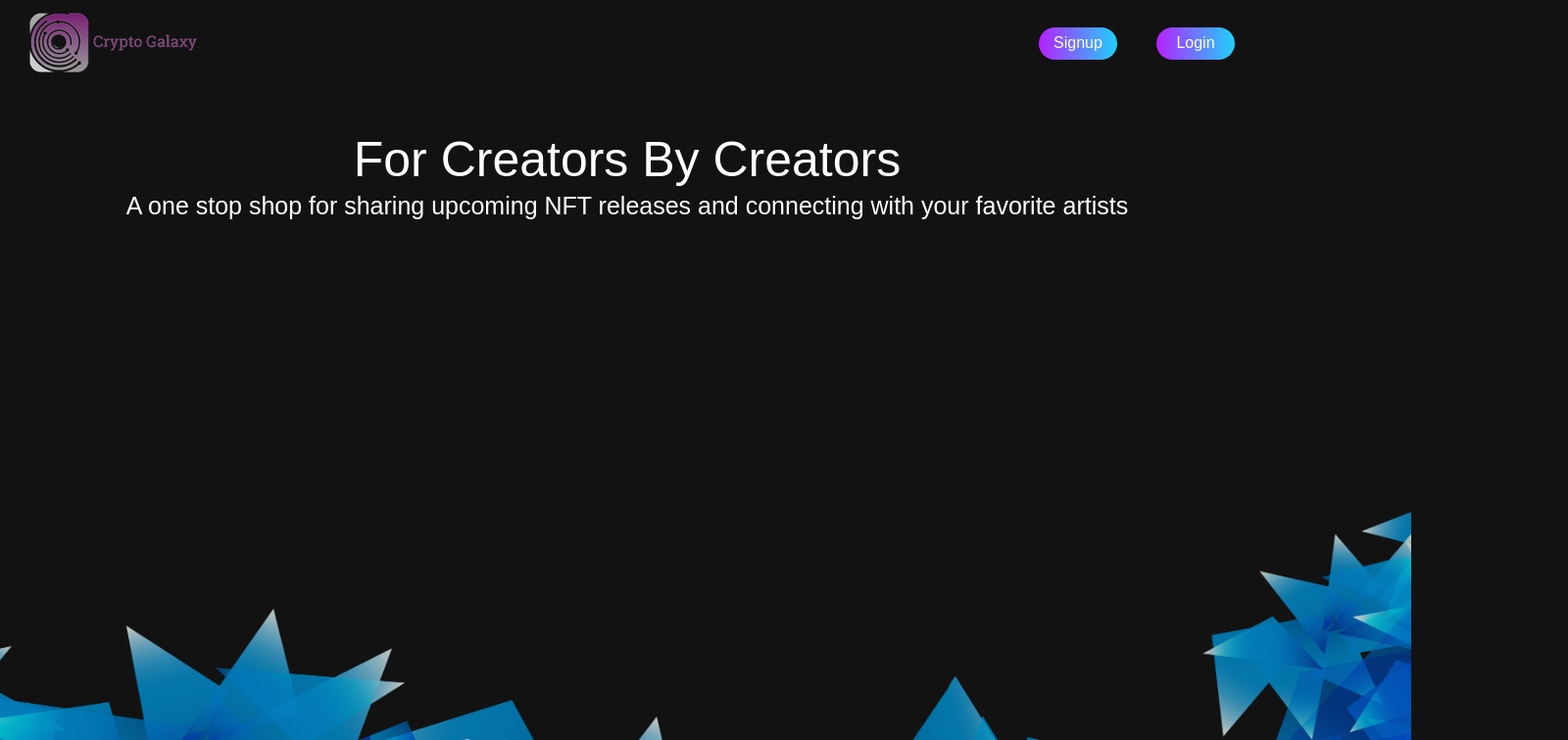
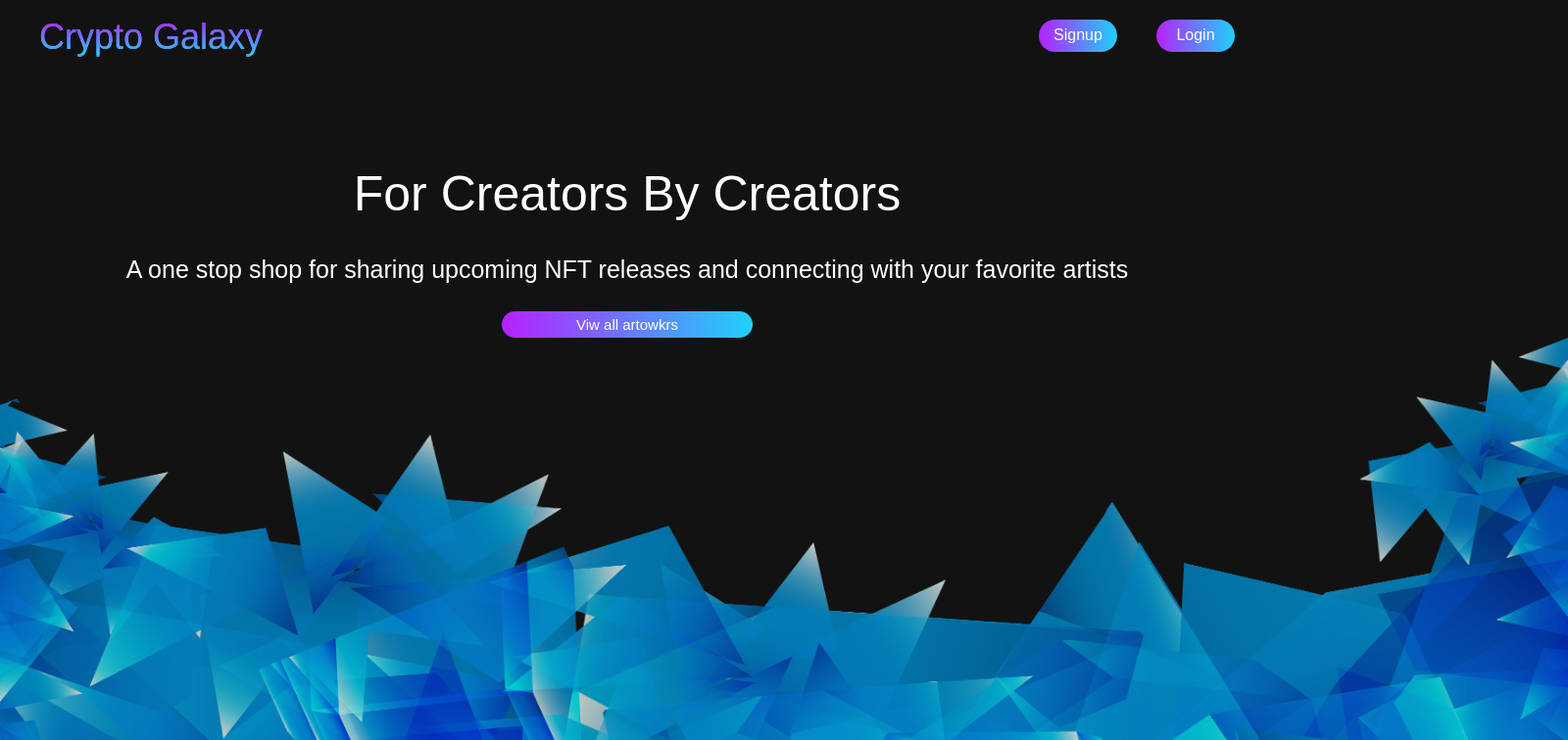
Before and after one commit to mikeamicucci34/Crypto_Galaxy, a React (Create React App) app in the folder frontend/: page /#/ in a window 1280 px wide. Shown: the top 756 px of the page at 98% size, 1600 px wide, since content can reach past the window. Built offline with nearby package versions, Linux system fonts and the light colour scheme.

Commit message:
landing page update

```diff
--- a/frontend/src/components/main/main_page.css
+++ b/frontend/src/components/main/main_page.css
@@ -8,32 +8,68 @@
 } */
 
 
-.headers{
+.landing-page{
     display: flex;
-    justify-content: center;
     align-items: center;
     flex-direction: column;
-    width: 100vw;
-    height: 1000px;
     font-family: Ramabhadra-Regular;
+    gap: 30px;
+    margin-top: 100px;
 }
 
-.headers h1{
-    margin-top: 50px;
+.landing-page h1{
     font-size: 50px;
     margin-bottom: 10px;
 }
 
-.headers h2{
+.landing-page h2{
     font-size: 25px;
-    margin-bottom: 300px;
+}
+
+.landing{
+    display: flex;
+    flex-direction: column;
+}
+
+.all-art{
+    text-align: center;
+    padding: 5px;
+    border-radius: 25px;
+    height: 25px;
+    text-decoration: none;
+    background-image: linear-gradient(to right, #b621fe, #1fd1f9);
+    color: white;
+    border: none;
+    width: 20%;
+    height: 15%;
+}
+
+.all-art-link{
+    width: 100%;
+    height: 100%;
+    text-decoration: none;
+    text-align: center;
+}
+
+.all-art:hover{
+    cursor: pointer;
 }
 
 .bottomRocks{
     background-image: url(../../assets/blue.png);
     background-repeat: no-repeat;
     background-size: 100% 600px;
-    width: 1600px;;
-    height: 800px;
+    width: 1600px;
+    height: 500px;
+
     opacity: .8;
+    z-index: -1;
+    margin-bottom: 0;
+    /* align-self: flex-end; */
 }
+
+/* .wholePage{
+    display: flex;
+    flex-direction: column;
+    height: 100vh;
+} */
--- a/frontend/src/components/main/main_page.jsx
+++ b/frontend/src/components/main/main_page.jsx
@@ -1,20 +1,24 @@
-// src/components/main/main_page.js
-
 import React from 'react';
 import './main_page.css'
+import {Link} from 'react-router-dom'
+
 class MainPage extends React.Component {
 
     render() {
         return (
             <div className="wholePage">
-                <footer>
-                    <div className="headers">
+                    <div className="landing-page">
                     <h1>For Creators By Creators</h1>
                     <h2>A one stop shop for sharing upcoming NFT releases and connecting with your favorite artists</h2>
+                    <Link className="all-art-link" to="/artworks">
+                    <button className="all-art">
+                        Viw all artowkrs
+
+                    </button>
+                    </Link>
+                    </div>
                     <div className="bottomRocks">
                     </div>
-                    </div>
-                </footer>
             </div>
         );
     }
--- a/frontend/src/components/nav/navbar.css
+++ b/frontend/src/components/nav/navbar.css
@@ -8,9 +8,12 @@
 
 .logo{
     margin-left: 20px;
-    width: 215px;
-    height: 88px;
-    background-image: url(../../assets/logo.png);
+    text-decoration: none;
+    margin-top: 10px;
+    font-size: 1.5em;
+    background: -webkit-linear-gradient( #b621fe, #1fd1f9);
+    -webkit-background-clip: text;
+    -webkit-text-fill-color: transparent;
 }
 
 
--- a/frontend/src/components/nav/navbar.jsx
+++ b/frontend/src/components/nav/navbar.jsx
@@ -45,8 +45,8 @@ class NavBar extends React.Component {
     render() {
         return (
             <div className="nav-bar">
-                <Link to="/">
-                <div className="logo"></div>
+                <Link className="logo" to="/">
+                <h1 className="logo" >Crypto Galaxy</h1>
                 </Link>
                 {this.getLinks()}
             </div>
--- a/frontend/src/components/session/login.css
+++ b/frontend/src/components/session/login.css
@@ -39,7 +39,20 @@
     position: absolute;
     top: 250px;
     z-index: -1;
+    animation: swell 7s ease -1.25s infinite;
+    transform: translate3d(0,0,0,);
 }
+
+
+
+@keyframes swell {
+    0%, 100% {
+      transform: translate3d(0,-50px,0);
+    }
+    50% {
+      transform: translate3d(0,5px,0);
+    }
+  }
 
 
 .login-input{
```
Also changed, not shown: frontend/src/assets/mainpage.jpg (added).
